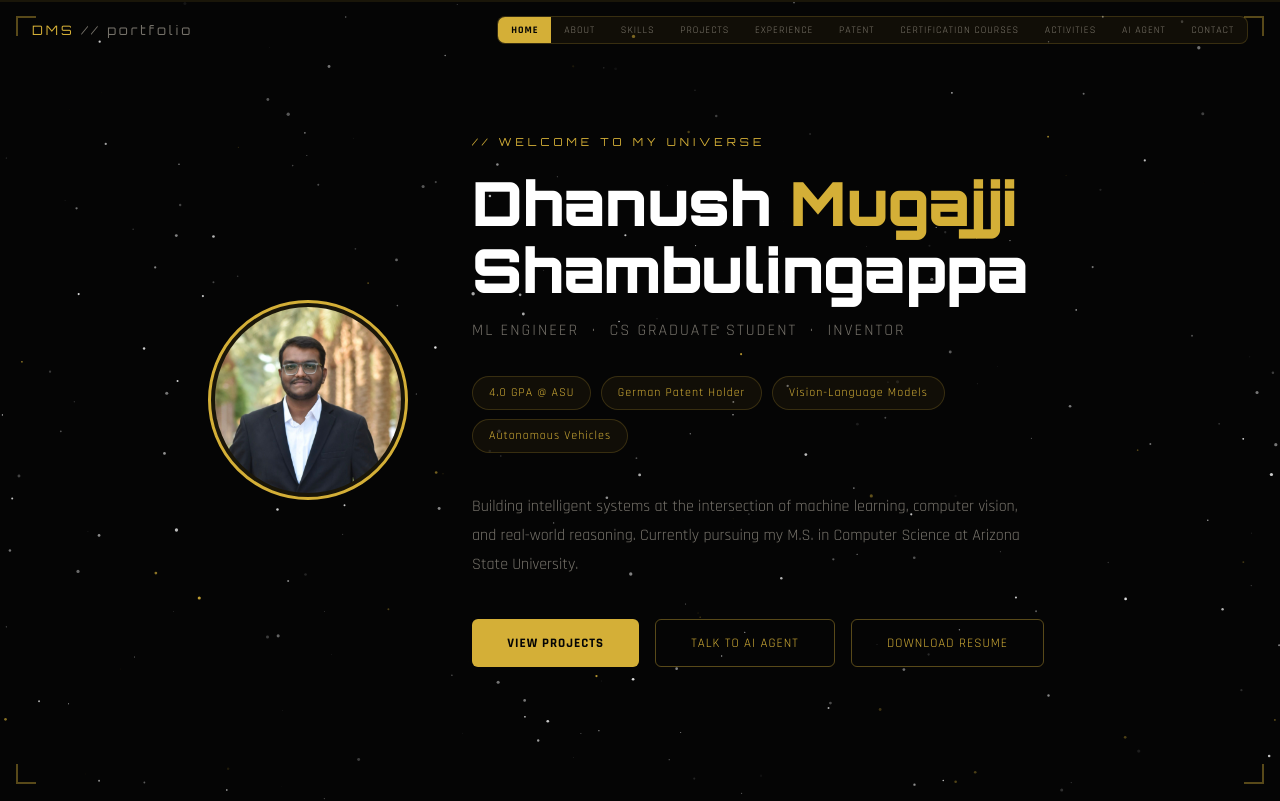
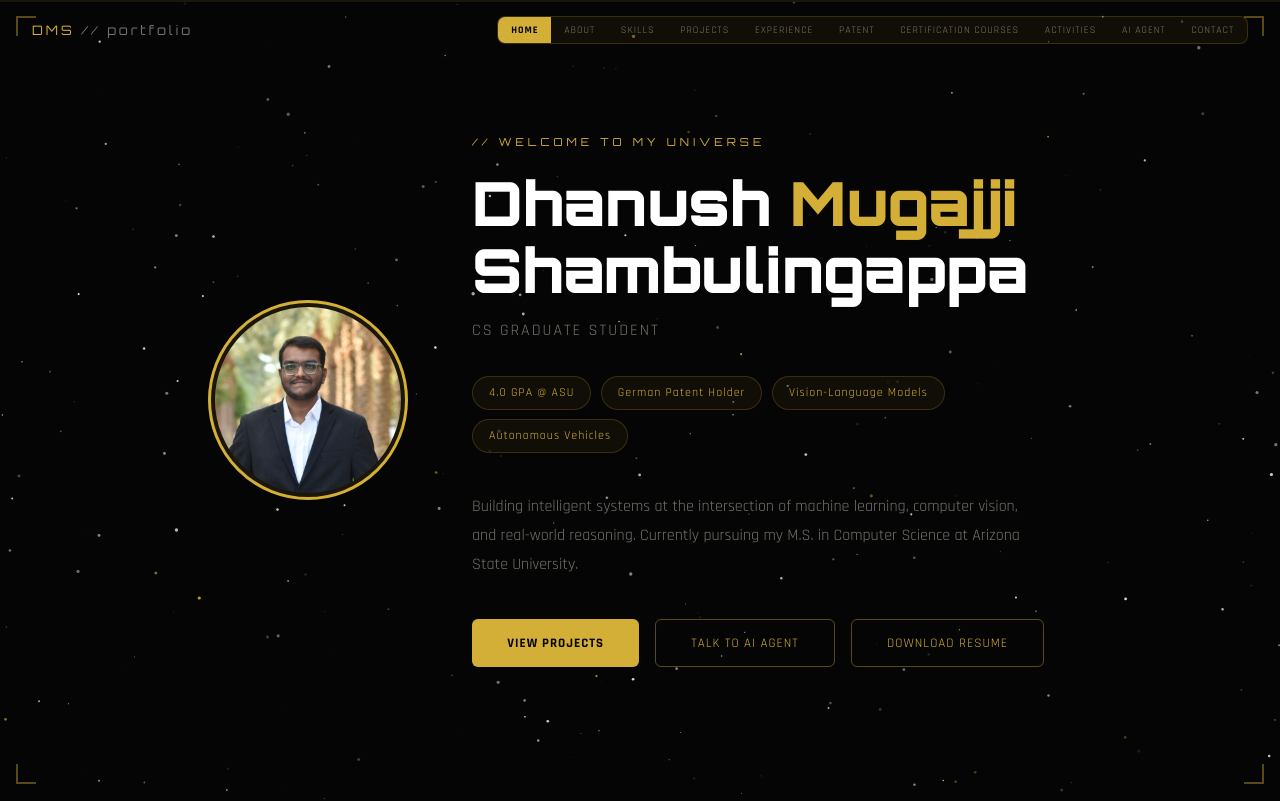
Before and after one commit to DhanushMugajjiShambulingappa/Dhanush-portfolio, a React (Create React App) app: page / in a window 1280 px wide. Shown: the top 801 px of the page. Built offline with nearby package versions, Linux system fonts and the light colour scheme.

Commit message:
final changes

```diff
--- a/src/components/Hero.jsx
+++ b/src/components/Hero.jsx
@@ -117,7 +117,8 @@ function Hero() {
             transition={{ duration: 0.6, delay: 0.4 }}
             style={{ fontSize: '1rem', letterSpacing: '2px', color: 'var(--text-muted)', textTransform: 'uppercase', marginBottom: '2rem' }}
           >
-            ML Engineer &nbsp;·&nbsp; CS Graduate Student &nbsp;·&nbsp; Inventor
+            {/* ML Engineer &nbsp;·&nbsp; CS Graduate Student &nbsp;·&nbsp; Inventor */}
+            CS Graduate Student &nbsp;
           </motion.div>
 
           <motion.div
```
